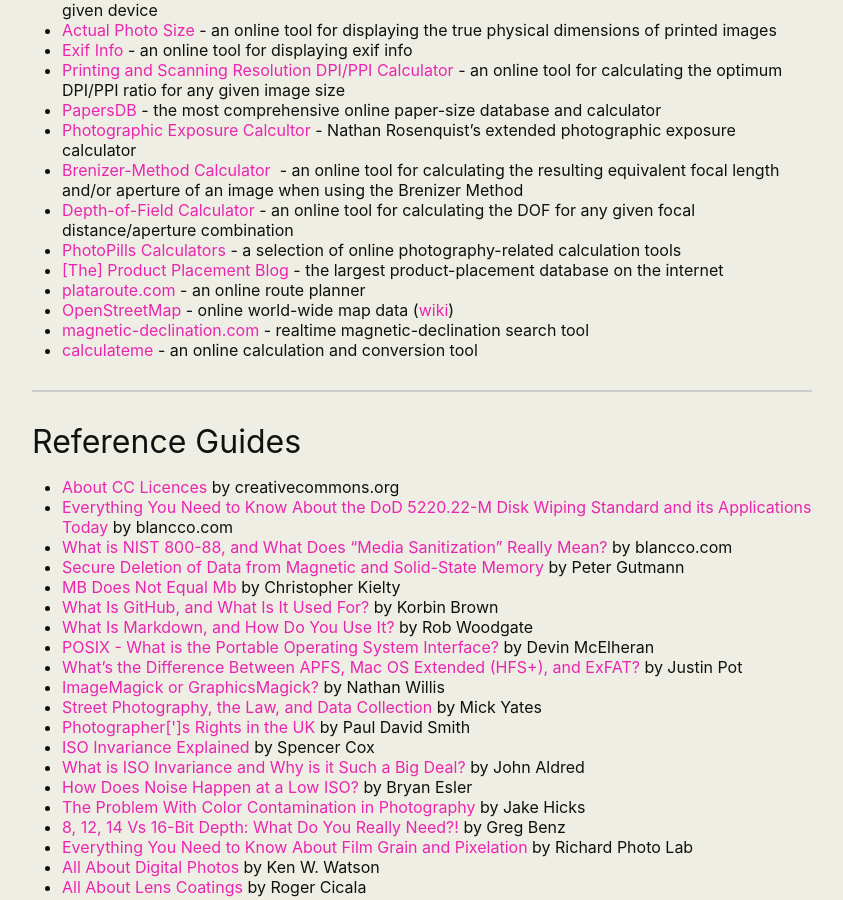
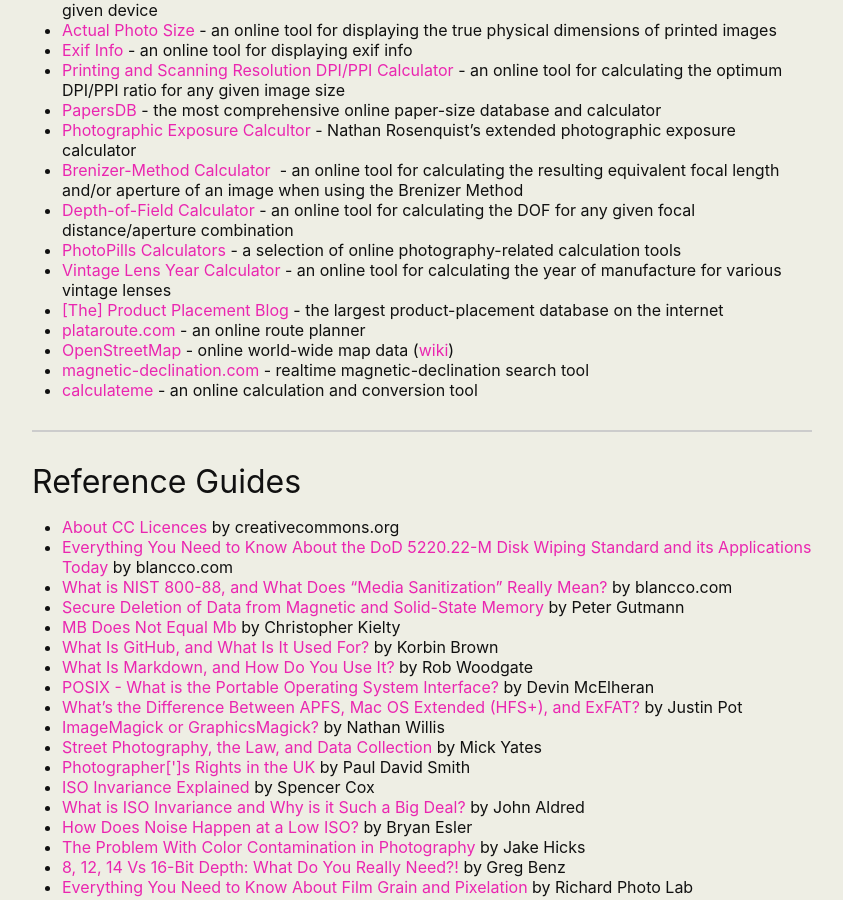
Before and after one commit to martbetz/martbetz.github.io, a Jekyll site: the page built from useful-links.html, in a window 1280 px wide and 900 px high, scrolled down 6481 px. Shown: the whole window, without its empty margins (218-1061 px from the left). Built offline with Jekyll 4.4.1, drawn with Linux system fonts in a browser that asks for light colours.

Commit message:
Update useful-links.html

```diff
--- a/useful-links.html
+++ b/useful-links.html
@@ -352,6 +352,7 @@
 <li><a href="http://brettmaxwellphoto.com/Brenizer-Method-Calculation/">Brenizer-Method Calculator</a>&nbsp; - an online tool for calculating the resulting equivalent focal length and/or aperture of an image when using the Brenizer Method</li>
 <li><a href="https://www.dofmaster.com/dofjs.html">Depth-of-Field Calculator</a> - an online tool for calculating the DOF for any given focal distance/aperture combination</li>
 <li><a href="https://www.photopills.com/calculators">PhotoPills Calculators</a> - a selection of online photography-related calculation tools</li>
+<li><a href="https://espensusort.no/vintage-lens-year-calculator/">Vintage Lens Year Calculator</a> - an online tool for calculating the year of manufacture for various vintage lenses</li>
 <li><a href="https://productplacementblog.com">[The] Product Placement Blog</a> - the largest product-placement database on the internet</li>
 <li><a href="https://www.plotaroute.com">plataroute.com</a> - an online route planner</li>
 <li><a href="https://www.openstreetmap.org/#map=5/53.552/6.095">OpenStreetMap</a> - online world-wide map data (<a href="https://wiki.openstreetmap.org/wiki/Main_Page">wiki</a>)</li>
```
